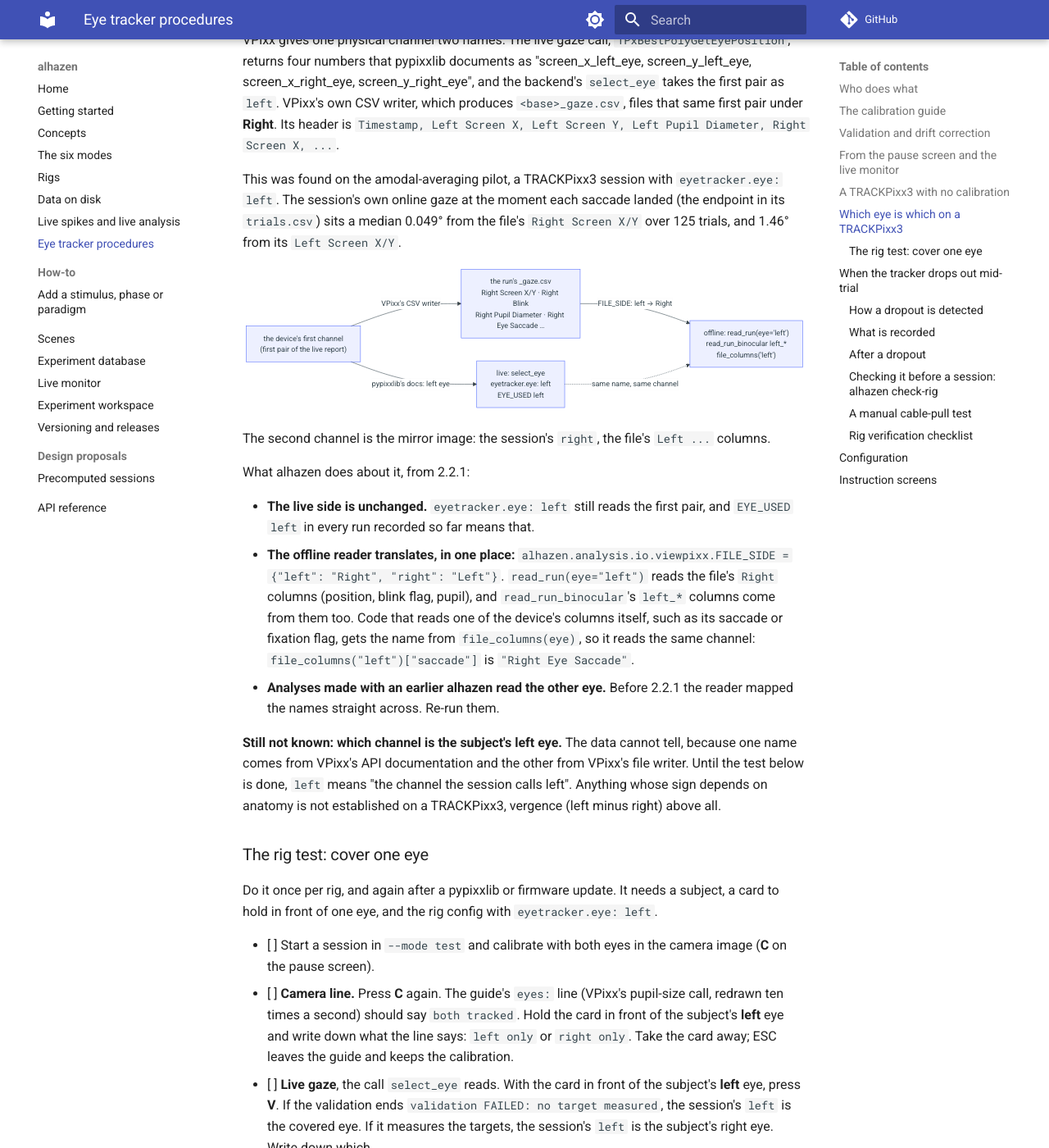
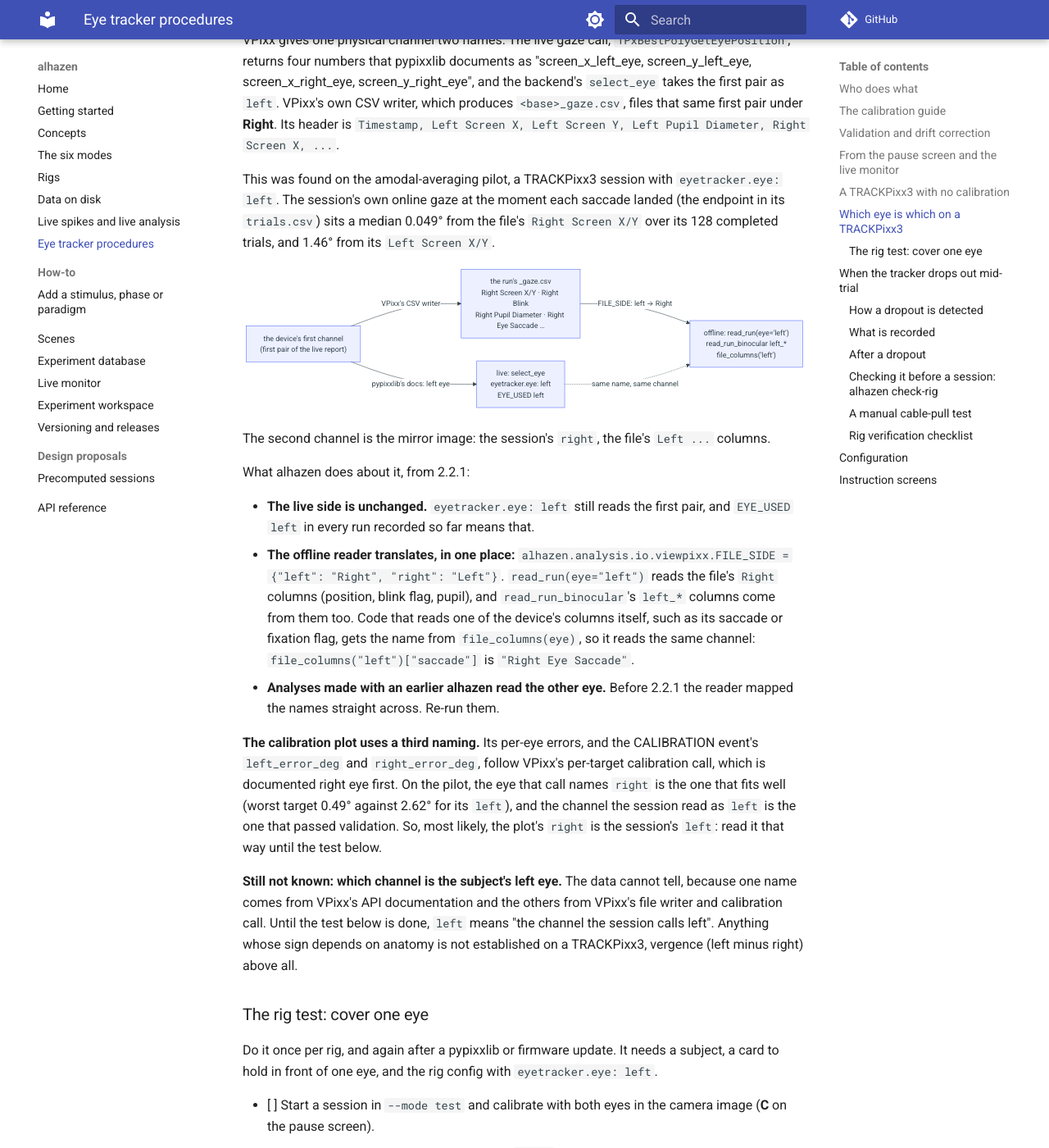
Before and after one commit to sh4r11f/alhazen, an MkDocs documentation site: the page built from docs/eye-tracker.md, in a window 1280 px wide and 1400 px high, scrolled down 5420 px. Shown: the whole window at 82% size. Built offline with MkDocs 1.6.1 and Material for MkDocs 9.7.7, drawn with Linux system fonts in a browser that asks for light colours; comment, search, counter and statistics services are not loaded.

Commit message:
Correct the pilot's trial count; note the calibration plot's eye names
Two corrections to the 2.2.1 notes on which eye is which, from rerunning
the evidence in the amodal-averaging notebook against this reader:

- The online-vs-offline comparison covers the pilot's 128 completed trials
  (every one gives a finite difference), not 125: median 0.049 deg for the
  file's Right Screen X/Y, 1.46 deg for Left. Fixed in the reader's module
  docstring, docs/eye-tracker.md and the CHANGELOG entry.
- The calibration plot and the CALIBRATION event's per-eye errors follow a
  third VPixx naming: _fitted_calibration labels the per-target
  calibration call's first pair "right", as VPixx documents that call. On
  the pilot the eye it calls "right" is the one that fits well (worst
  target 0.49 deg against 2.62 on the calibration every completed trial ran
  on), and the channel the session read as "left" is the one that passed
  validation, so the plot's "right" is most likely the session's "left".
  The module docstring, the eye-tracker page and the CHANGELOG now say so,
  as an inference, until the cover-one-eye rig test settles it. No code
  changes.

Gates: pytest -n 2 all passed; ruff check, ruff format --check, mypy,
lint-imports clean; release_check OK (2.2.1).

````diff
--- a/docs/eye-tracker.md
+++ b/docs/eye-tracker.md
@@ -259,8 +259,8 @@ Left Screen Y, Left Pupil Diameter, Right Screen X, ...`.
 This was found on the amodal-averaging pilot, a TRACKPixx3 session with
 `eyetracker.eye: left`. The session's own online gaze at the moment each
 saccade landed (the endpoint in its `trials.csv`) sits a median 0.049° from
-the file's `Right Screen X/Y` over 125 trials, and 1.46° from its `Left
-Screen X/Y`.
+the file's `Right Screen X/Y` over its 128 completed trials, and 1.46° from
+its `Left Screen X/Y`.
 
 ```mermaid
 flowchart LR
@@ -289,11 +289,20 @@ What alhazen does about it, from 2.2.1:
 - **Analyses made with an earlier alhazen read the other eye.** Before 2.2.1
   the reader mapped the names straight across. Re-run them.
 
+**The calibration plot uses a third naming.** Its per-eye errors, and the
+CALIBRATION event's `left_error_deg` and `right_error_deg`, follow VPixx's
+per-target calibration call, which is documented right eye first. On the
+pilot, the eye that call names `right` is the one that fits well (worst
+target 0.49° against 2.62° for its `left`), and the channel the session read
+as `left` is the one that passed validation. So, most likely, the plot's
+`right` is the session's `left`: read it that way until the test below.
+
 **Still not known: which channel is the subject's left eye.** The data
 cannot tell, because one name comes from VPixx's API documentation and the
-other from VPixx's file writer. Until the test below is done, `left` means
-"the channel the session calls left". Anything whose sign depends on anatomy
-is not established on a TRACKPixx3, vergence (left minus right) above all.
+others from VPixx's file writer and calibration call. Until the test below is
+done, `left` means "the channel the session calls left". Anything whose sign
+depends on anatomy is not established on a TRACKPixx3, vergence (left minus
+right) above all.
 
 ### The rig test: cover one eye
 
````
Also changed, not shown: CHANGELOG.md (+7 -4 lines), 1 other file.
